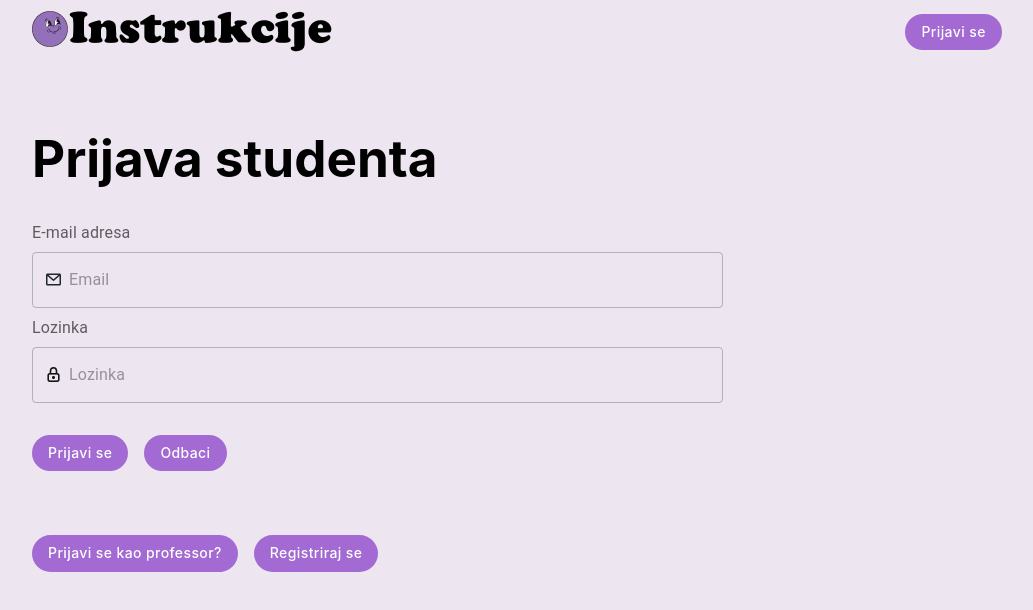
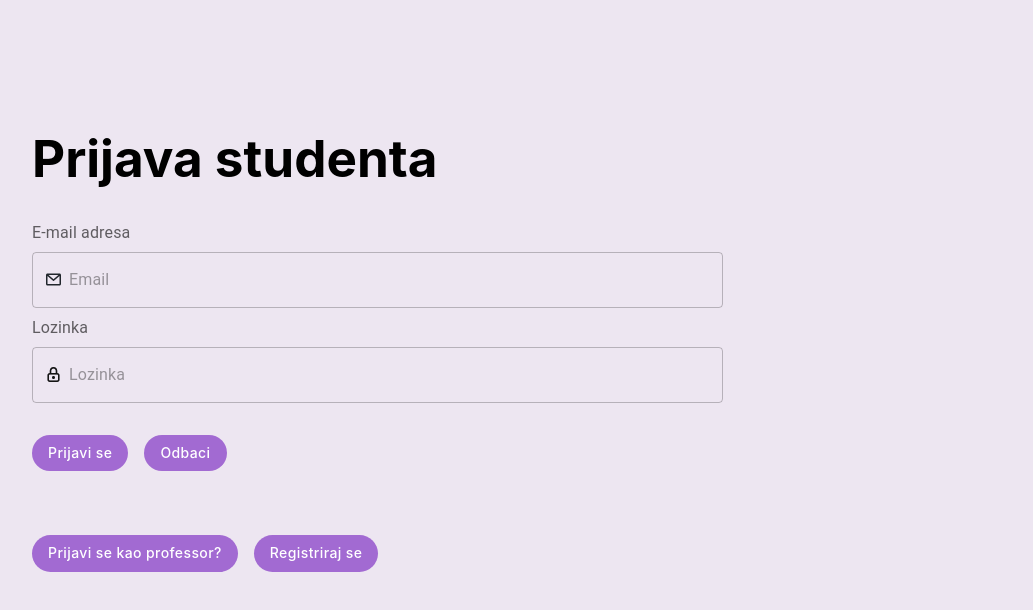
Before and after one commit to lukakolacevic/Comperio-frontend, a React (Vite) app: page /login in a window 1280 px wide. Shown: the top 610 px of the page, without its empty margins (32-1065 px from the left). Built offline with nearby package versions, Linux system fonts and the light colour scheme.

Commit message:
Update Navbar.jsx

```diff
--- a/src/components/navbar/Navbar.jsx
+++ b/src/components/navbar/Navbar.jsx
@@ -12,6 +12,7 @@ function HomePage() {
   return (
     <>
       <div className="navbar-container">
+        {loggedIn ? (
           <div className="flex-row navbar-wrapper">
           <div>
             <Link to="/">
@@ -20,7 +21,6 @@ function HomePage() {
           </div>
 
           <div className="flex-row navbar-options">
-            {loggedIn ? (
             <>
               <Link to="/">
                 <Button variant="contained">Pretraži</Button>
@@ -40,15 +40,11 @@ function HomePage() {
                 Odjavi se
               </Button>
             </>
-            ) : (
-              <>
-                <Link to="/login">
-                  <Button variant="contained">Prijavi se</Button>
-                </Link>
-              </>
-            )}
           </div>
         </div>
+        ) : (
+          <></>
+        )}
       </div>
     </>
   );
```
Lines whose indentation alone changed are shown as unchanged.
